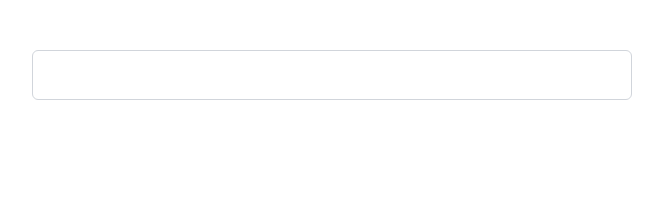
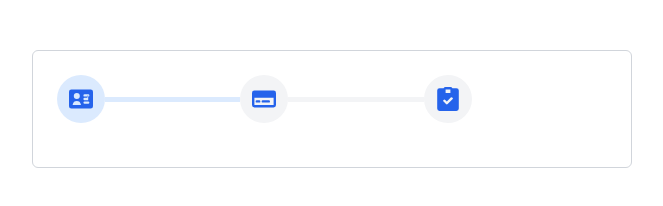
Before and after one commit to mtmsujan/multi-step-form, a plain HTML site: page index.html in a window 1280 px wide. Shown: the whole page, without its empty margins (308-971 px from the left). Drawn offline with nearby package versions, Linux system fonts and the light colour scheme.

Commit message:
Add step indicator in tailwind

```diff
--- a/index.html
+++ b/index.html
@@ -15,7 +15,30 @@
 <body>
 
     <section class="max-w-[600px] p-6 mx-auto rounded-md border border-gray-300 mt-[50px]">
-
+        <ol class="flex items-center justify-center w-full mb-4 sm:mb-5">
+            <li id="step-1-indicator" class="flex w-full items-center text-blue-600 dark:text-blue-500 after:content-[''] after:w-full after:h-1 after:border-b after:border-blue-100 after:border-4 after:inline-block dark:after:border-blue-800">
+                <div class="flex items-center justify-center w-10 h-10 bg-blue-100 rounded-full lg:h-12 lg:w-12 dark:bg-blue-800 shrink-0">
+                    <svg class="w-4 h-4 text-blue-600 lg:w-6 lg:h-6 dark:text-blue-300" aria-hidden="true" xmlns="http://www.w3.org/2000/svg" fill="currentColor" viewBox="0 0 20 16">
+                        <path d="M18 0H2a2 2 0 0 0-2 2v12a2 2 0 0 0 2 2h16a2 2 0 0 0 2-2V2a2 2 0 0 0-2-2ZM6.5 3a2.5 2.5 0 1 1 0 5 2.5 2.5 0 0 1 0-5ZM3.014 13.021l.157-.625A3.427 3.427 0 0 1 6.5 9.571a3.426 3.426 0 0 1 3.322 2.805l.159.622-6.967.023ZM16 12h-3a1 1 0 0 1 0-2h3a1 1 0 0 1 0 2Zm0-3h-3a1 1 0 1 1 0-2h3a1 1 0 1 1 0-2Zm0-3h-3a1 1 0 1 1 0-2h3a1 1 0 1 1 0 2Z"/>
+                    </svg>
+                </div>
+            </li>
+            <li id="step-2-indicator" class="flex w-full items-center after:content-[''] after:w-full after:h-1 after:border-b after:border-gray-100 after:border-4 after:inline-block dark:after:border-gray-700">
+                <div class="flex items-center justify-center w-10 h-10 bg-gray-100 rounded-full lg:h-12 lg:w-12 dark:bg-gray-700 shrink-0">
+                    <svg class="w-4 h-4 text-blue-600 lg:w-6 lg:h-6 dark:text-blue-300" aria-hidden="true" xmlns="http://www.w3.org/2000/svg" fill="currentColor" viewBox="0 0 20 14">
+                        <path d="M18 0H2a2 2 0 0 0-2 2v10a2 2 0 0 0 2 2h16a2 2 0 0 0 2-2V2a2 2 0 0 0-2-2ZM2 12V6h16v6H2Z"/>
+                        <path d="M6 8H4a1 1 0 0 0 0 2h2a1 1 0 0 0 0-2Zm8 0H9a1 1 0 0 0 0 2h5a1 1 0 1 0 0-2Z"/>
+                    </svg>
+                </div>
+            </li>
+            <li id="step-3-indicator" class="flex items-center w-full">
+                <div class="flex items-center justify-center w-10 h-10 bg-gray-100 rounded-full lg:h-12 lg:w-12 dark:bg-gray-700 shrink-0">
+                    <svg class="w-4 h-4 text-blue-600 lg:w-6 lg:h-6 dark:text-blue-300" aria-hidden="true" xmlns="http://www.w3.org/2000/svg" fill="currentColor" viewBox="0 0 18 20">
+                        <path d="M16 1h-3.278A1.992 1.992 0 0 0 11 0H7a1.993 1.993 0 0 0-1.722 1H2a2 2 0 0 0-2 2v15a2 2 0 0 0 2 2h14a2 2 0 0 0 2-2V3a2 2 0 0 0-2-2ZM7 2h4v3H7V2Zm5.7 8.289-3.975 3.857a1 1 0 0 1-1.393 0L5.3 12.182a1.002 1.002 0 1 1 1.4-1.436l1.328 1.289 3.28-3.181a1 1 0 1 1 1.392 1.435Z"/>
+                    </svg>
+                </div>
+            </li>
+        </ol>
 
 
     </section>
```
